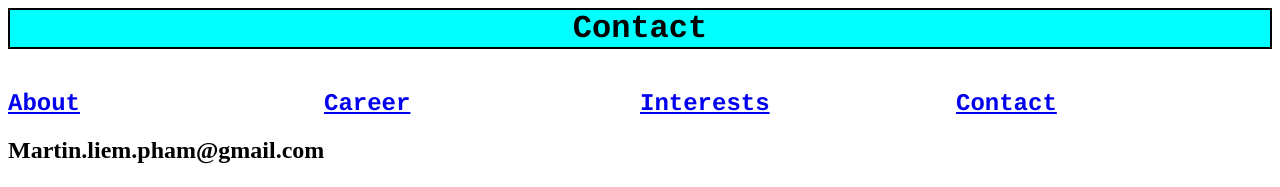
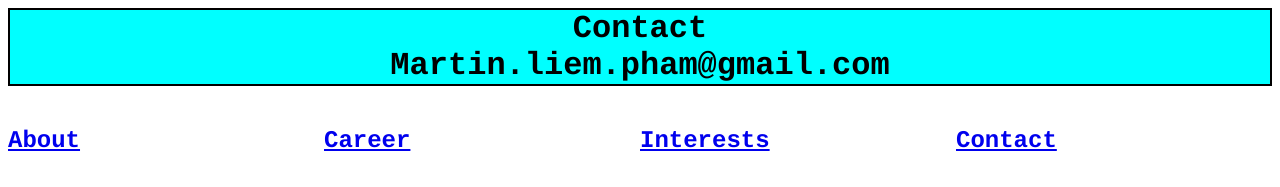
Before and after one commit to martinliempham/personal-website, a plain HTML site: page contact.html in a window 1280 px wide. Shown: the top 187 px of the page. Drawn offline with Linux system fonts and the light colour scheme.

Commit message:
Practice branch pushing

```diff
--- a/contact.html
+++ b/contact.html
@@ -3,7 +3,10 @@
 <head>
     <link rel="stylesheet" type="text/css" href="style.css">
 
-    <h1>Contact</h1>
+    <h1>Contact
+      <br>
+    <span>Martin.liem.pham@gmail.com</span>
+  </h1>
 
 </head>
 
@@ -20,7 +23,8 @@
     <div class="contact">
         <h2> <a href="contact.html">Contact</a> </h2>
     </div>
-    <h2>Martin.liem.pham@gmail.com</h2>
+
+
     <div id="facebook">
         <h2><a href=https://www.facebook.com/martin.pham.9028><img src="/Users/martinpham/Desktop/projects/FBlogo.png"></a></h2>
     </div>
--- a/style.css
+++ b/style.css
@@ -53,6 +53,10 @@ body.about {
     background-position: center top;
 }
 
+body.email {
+  text-align: center;
+}
+
 /*body.contact {
     background-size: 25%;
     background-repeat: no-repeat;
```
